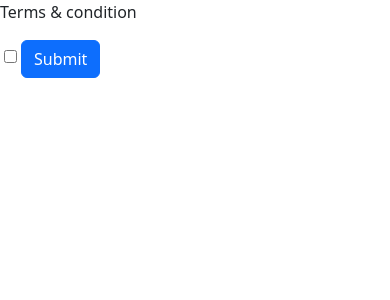
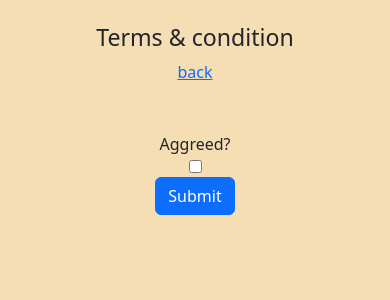
Before and after one commit to saikatgpae/chpl, a React (Create React App) app: page /terms in a window 390 px wide. Shown: the top 300 px of the page. Built offline with nearby package versions, Linux system fonts and the light colour scheme.

Commit message:
Add the style to the terms page.

```diff
--- a/src/components/bank/Bank.js
+++ b/src/components/bank/Bank.js
@@ -3,6 +3,7 @@ import React, { useRef, useState, useEffect } from 'react';
 import { useDispatch, useSelector } from 'react-redux';
 import { Link, useNavigate } from 'react-router-dom';
 import { saveUser } from '../../redux/reducers/user';
+import './bank.css';
 
 export default function Doc() {
   const bankAC = useRef(null);
@@ -31,9 +32,11 @@ export default function Doc() {
 
   return (
     <>
-      <p>Enter PAN AND ADDHAR DETAILS</p>
-      <Link to="/address">back</Link>
-      <form onSubmit={handelSubmit} id="mobileNumber" action="" method="POST" name="signupForm">
+      <div className="bank-head p-4">
+        <h3>Enter Bank DETAILS</h3>
+        <Link to="/address">back</Link>
+      </div>
+      <form className="bank-form p-4" onSubmit={handelSubmit} id="mobileNumber" action="" method="POST" name="signupForm">
         <br />
         <input
           onChange={handleChange}
@@ -47,7 +50,6 @@ export default function Doc() {
           type="password"
           placeholder="Bank AC number"
         />
-        <br />
         <input
           onChange={handleChange}
           required
@@ -60,7 +62,6 @@ export default function Doc() {
           type="text"
           placeholder="Bank Name"
         />
-        <br />
         <input
           onChange={handleChange}
           required
--- /dev/null
+++ b/src/components/bank/bank.css
@@ -0,0 +1,20 @@
+.bank-head {
+  display: flex;
+  justify-content: space-between;
+}
+
+@media screen and (max-width: 768px) {
+  .bank-head {
+    flex-direction: column;
+    align-items: center;
+    background-color: wheat;
+  }
+
+  .bank-form {
+    display: flex;
+    flex-direction: column;
+    align-items: center;
+    background-color: wheat;
+    height: 100vh;
+  }
+}
--- a/src/components/terms/Terms.js
+++ b/src/components/terms/Terms.js
@@ -1,9 +1,9 @@
 /* eslint-disable */
 import React, { useState, useRef } from 'react';
-import { useNavigate } from 'react-router-dom';
+import { Link, useNavigate } from 'react-router-dom';
 import { useDispatch, useSelector } from 'react-redux';
 import { saveUser } from '../../redux/reducers/user';
-// import { saveUser } from '../redux/reducers/user';
+import './terms.css';
 
 export default function Terms() {
   const [inputs, setInputs] = useState({});
@@ -31,15 +31,17 @@ export default function Terms() {
 
   return (
     <>
-      <p>Terms & condition</p>
-      <form onSubmit={handelSubmit} id="mobileNumber" action="" method="POST" name="signupForm">
-        {/* <input type="checkbox" id="terms" name="t&c" value="" /> */}
+      <div className="terms-head p-4">
+        <h3 className="">Terms & condition</h3>
+        <Link to="/bank">back</Link>
+      </div>
+      <form className="terms-form p-4" onSubmit={handelSubmit} id="mobileNumber" action="" method="POST" name="signupForm">
+        Aggreed?
         <input
           onChange={handleChange}
           required
           value={inputs.termsCondition || ''}
           name="termsCondition"
-        // autoComplete="true"
           id="terms-condition"
           ref={terms}
           className="m-1 p-1"
--- /dev/null
+++ b/src/components/terms/terms.css
@@ -0,0 +1,24 @@
+.terms-head {
+  display: flex;
+  justify-content: space-between;
+}
+.terms-form {
+  display: flex;
+  /* justify-content: space-around; */
+}
+
+@media screen and (max-width: 768px) {
+  .terms-head {
+    flex-direction: column;
+    align-items: center;
+    background-color: wheat;
+  }
+
+  .terms-form {
+    display: flex;
+    flex-direction: column;
+    align-items: center;
+    background-color: wheat;
+    height: 100vh;
+  }
+}
```
